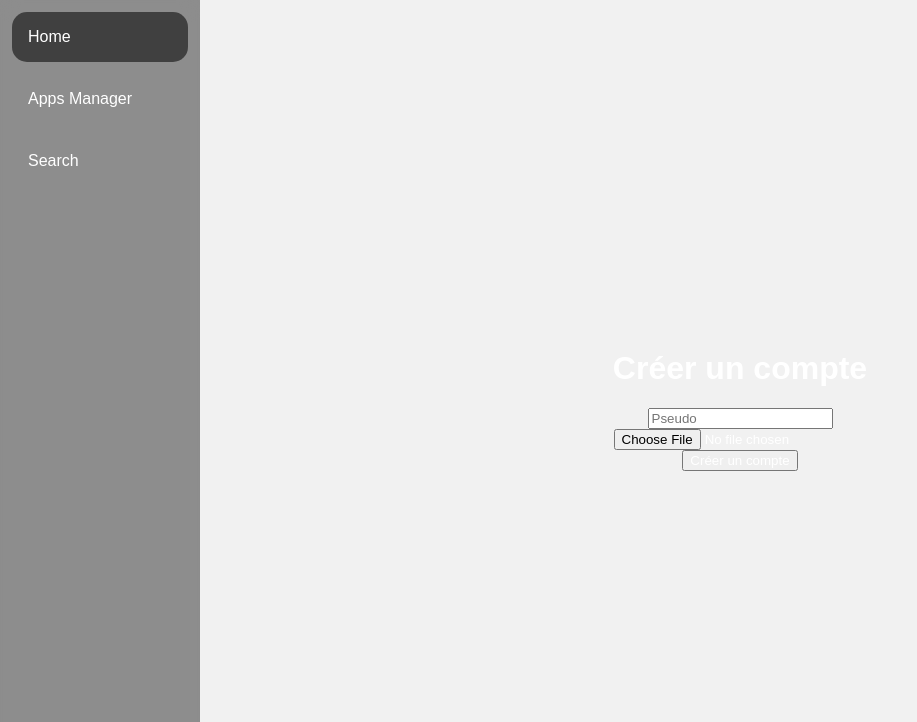
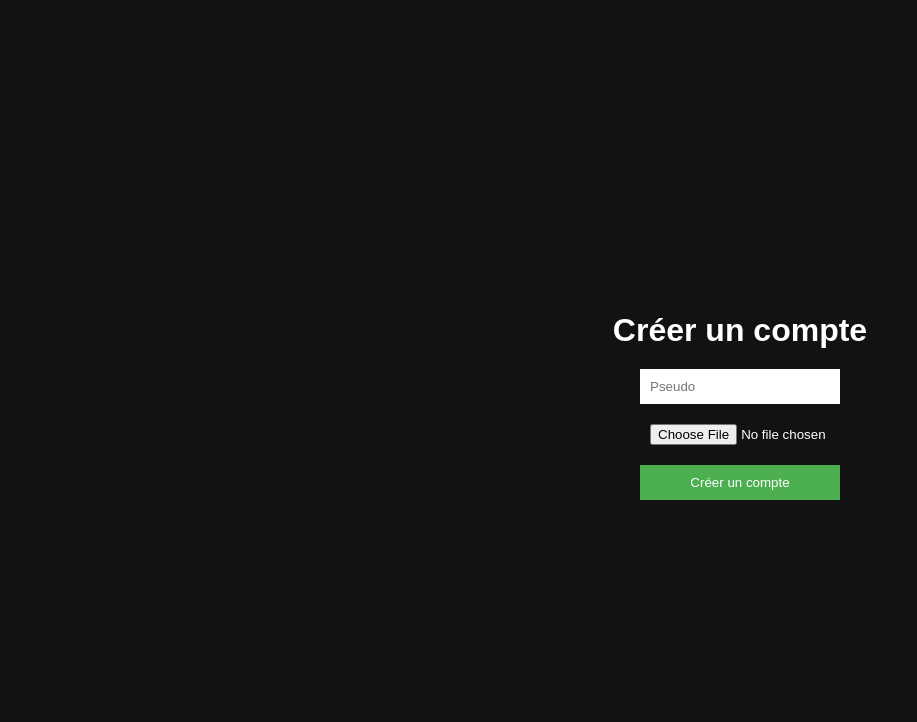
Before and after one commit to Ibinou/iTweakHub, a PHP site: page / in a window 1480 px wide; the page is wider, and only the part inside the window is pictured. Shown: the top 722 px of that part, without its empty margins (0-917 px from the left). After the commit the page ends 500 px from the top of that part, so only its background shows below. Run offline with PHP 8.4, Linux system fonts and the light colour scheme; some libraries are stand-ins or nearby versions; grey boxes are pictures that could not be loaded.

Commit message:
Update styles.css

```diff
--- a/css/styles.css
+++ b/css/styles.css
@@ -819,19 +819,58 @@ background-color: #7163FF;
 }
 
 /*Account CSS*/
+
+/* Conteneur de création de compte */
 #login-container {
+  position: fixed;
+  top: 0;
+  left: 0;
+  width: 100%;
+  height: 100%;
   display: flex;
   flex-direction: column;
   align-items: center;
   justify-content: center;
-  height: 100vh;
-  background-color: #f1f1f1;
+  background-color: #121212;
+  z-index: 99999; /* Assure que le formulaire se superpose à d'autres éléments */
 }
 
+#login-container h1 {
+  margin-bottom: 20px;
+}
+
+#login-container input[type="text"],
+#login-container input[type="file"],
+#login-container button {
+  margin-bottom: 10px;
+  padding: 10px;
+  width: 200px;
+  border: none;
+}
+
+#login-container button {
+  background-color: #4CAF50;
+  color: white;
+  cursor: pointer;
+}
+
+/* Conteneur principal */
 #main-container {
   display: none;
   padding: 20px;
   text-align: center;
+}
+
+#logout-btn {
+  margin-bottom: 20px;
+  padding: 10px;
+  background-color: #f44336;
+  color: white;
+  cursor: pointer;
+}
+
+#user-info {
+  margin-top: 20px;
 }
 
 #profile-picture-preview {
@@ -842,10 +881,6 @@ background-color: #7163FF;
   margin-bottom: 10px;
 }
 
-#logout-btn {
-  margin-bottom: 20px;
+#username-display {
+  font-size: 20px;
 }
-
-#user-info {
-  margin-top: 20px;
-}
```
